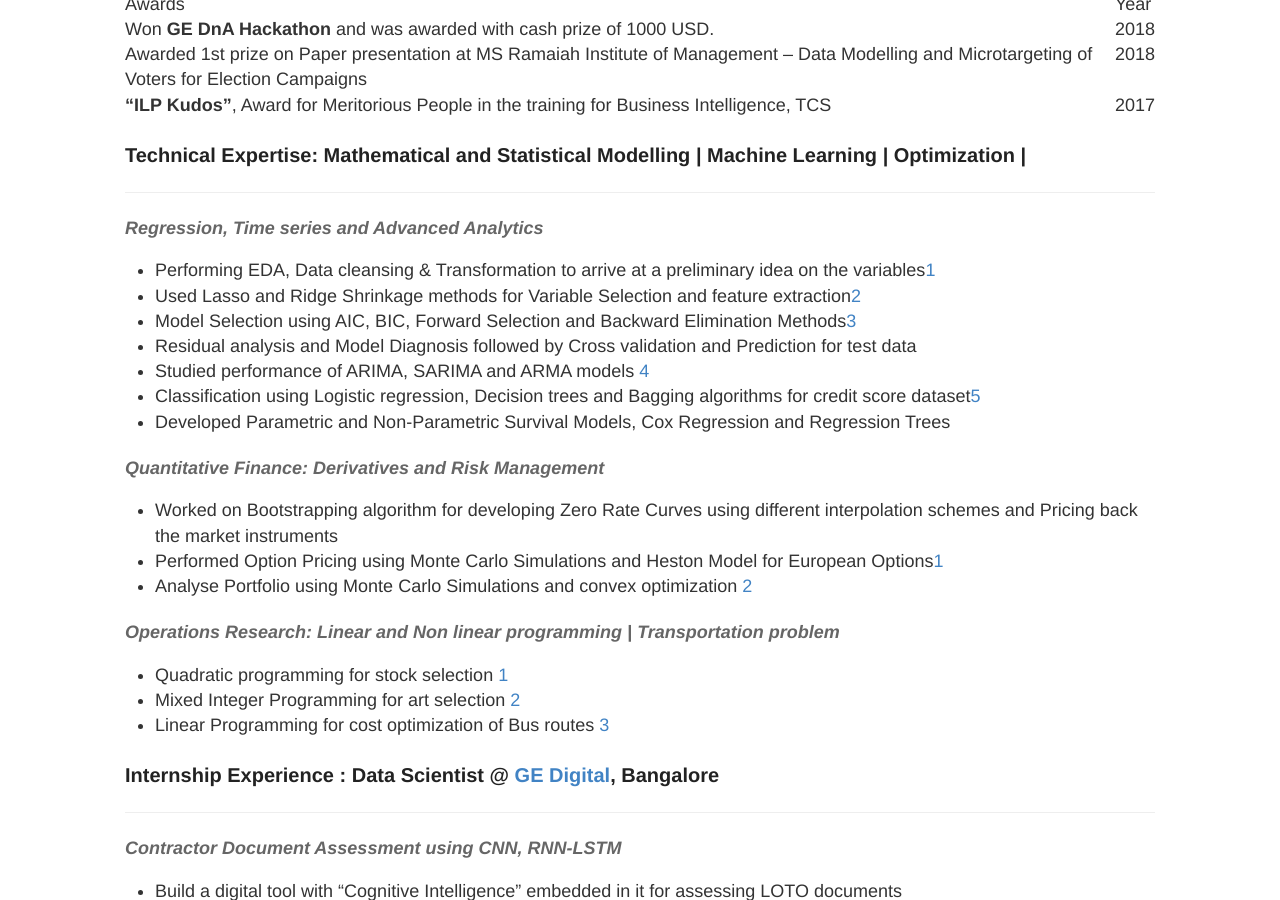
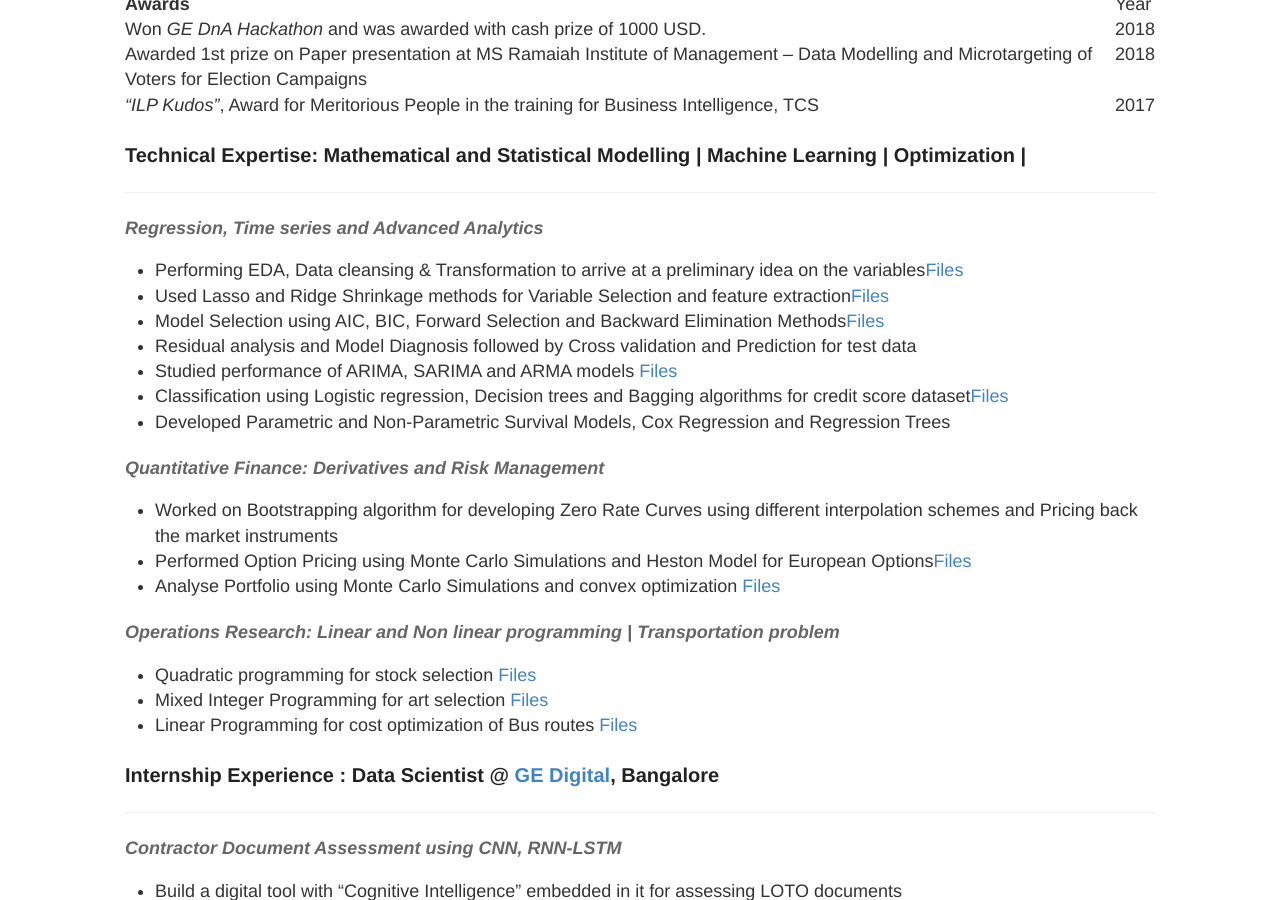
Before and after one commit to SR1608/karthickrajas.github.io, a Jekyll site: the page built from professional.md, in a window 1280 px wide and 900 px high, scrolled down 656 px. Built offline with Jekyll 4.4.1, drawn with Linux system fonts in a browser that asks for light colours; our own code applies the rules of GitHub Pages for plain Markdown files.

Commit message:
Adding professional page

```diff
--- a/professional.md
+++ b/professional.md
@@ -16,11 +16,11 @@ I am a final year Masters student at Indian Insitute of Science, Bangalore. I wi
 ### Academic achievements
 --------------------------------------------------------------------------------------------------------------------------------------
 
-| Awards                                                                                                                    | Year |
+| **Awards**                                                                                                                | Year |
 | --------------------------------------------------------------------------------------------------------------------------|------|
-| Won **GE DnA Hackathon** and was awarded with cash prize of 1000 USD.                                                     | 2018 |
+| Won *GE DnA Hackathon* and was awarded with cash prize of 1000 USD.                                                       | 2018 |
 | Awarded 1st prize on Paper presentation at MS Ramaiah Institute of Management – Data Modelling and Microtargeting of Voters for Election Campaigns                                                                                                                   | 2018 |
-| **“ILP Kudos”**, Award for Meritorious People in the training for Business Intelligence, TCS                              | 2017 |
+| *“ILP Kudos”*, Award for Meritorious People in the training for Business Intelligence, TCS                                | 2017 |
 
 
 ### Technical Expertise: Mathematical and Statistical Modelling | Machine Learning | Optimization |
@@ -28,25 +28,25 @@ I am a final year Masters student at Indian Insitute of Science, Bangalore. I wi
 
 #### *Regression, Time series and Advanced Analytics*
 
-* Performing EDA, Data cleansing & Transformation to arrive at a preliminary idea on the variables[1](https://github.com/karthickrajas/Statistics-Assignment/tree/master/EDA)
-* Used Lasso and Ridge Shrinkage methods for Variable Selection and feature extraction[2](https://github.com/karthickrajas/Statistics-Assignment/tree/master/Advanced%20Analytics%20Assignment)
-* Model Selection using AIC, BIC, Forward Selection and Backward Elimination Methods[3](https://github.com/karthickrajas/Statistics-Assignment/tree/master/MG%20222/AIC%20criteria)
+* Performing EDA, Data cleansing & Transformation to arrive at a preliminary idea on the variables[Files](https://github.com/karthickrajas/Statistics-Assignment/tree/master/EDA)
+* Used Lasso and Ridge Shrinkage methods for Variable Selection and feature extraction[Files](https://github.com/karthickrajas/Statistics-Assignment/tree/master/Advanced%20Analytics%20Assignment)
+* Model Selection using AIC, BIC, Forward Selection and Backward Elimination Methods[Files](https://github.com/karthickrajas/Statistics-Assignment/tree/master/MG%20222/AIC%20criteria)
 * Residual analysis and Model Diagnosis followed by Cross validation and Prediction for test data
-* Studied performance of ARIMA, SARIMA and ARMA models [4](https://github.com/karthickrajas/Statistics-Assignment/tree/master/MG%20222/Time%20Series%20Assignment)
-* Classification using Logistic regression, Decision trees and Bagging algorithms for credit score dataset[5](https://github.com/karthickrajas/Statistics-Assignment/tree/master/Advanced%20Analytics%20Assignment)
+* Studied performance of ARIMA, SARIMA and ARMA models [Files](https://github.com/karthickrajas/Statistics-Assignment/tree/master/MG%20222/Time%20Series%20Assignment)
+* Classification using Logistic regression, Decision trees and Bagging algorithms for credit score dataset[Files](https://github.com/karthickrajas/Statistics-Assignment/tree/master/Advanced%20Analytics%20Assignment)
 * Developed Parametric and Non-Parametric Survival Models, Cox Regression and Regression Trees
 
 #### *Quantitative Finance: Derivatives and Risk Management*
 
 * Worked on Bootstrapping algorithm for developing Zero Rate Curves using different interpolation schemes and Pricing back the market instruments
-* Performed Option Pricing using Monte Carlo Simulations and Heston Model for European Options[1](https://github.com/karthickrajas/Finance-Assignment/tree/master/Finance%20Assignment%202)
-* Analyse Portfolio using Monte Carlo Simulations and convex optimization [2](https://github.com/karthickrajas/Finance-Assignment/tree/master/Portfolio%20Risk%20Management)
+* Performed Option Pricing using Monte Carlo Simulations and Heston Model for European Options[Files](https://github.com/karthickrajas/Finance-Assignment/tree/master/Finance%20Assignment%202)
+* Analyse Portfolio using Monte Carlo Simulations and convex optimization [Files](https://github.com/karthickrajas/Finance-Assignment/tree/master/Portfolio%20Risk%20Management)
 
 #### *Operations Research: Linear and Non linear programming | Transportation problem*
 
-* Quadratic programming for stock selection [1](https://github.com/karthickrajas/Operations-Research-Assignments/tree/master/Assignment%20-%20Non%20Linear%20Programing)
-* Mixed Integer Programming for art selection [2](https://github.com/karthickrajas/Operations-Research-Assignments/tree/master/Assignment%20-%20Assinging%20Art)
-* Linear Programming for cost optimization of Bus routes [3](https://github.com/karthickrajas/Operations-Research-Assignments/tree/master/Assignment%20-%20School%20Bus%20Optimization)
+* Quadratic programming for stock selection [Files](https://github.com/karthickrajas/Operations-Research-Assignments/tree/master/Assignment%20-%20Non%20Linear%20Programing)
+* Mixed Integer Programming for art selection [Files](https://github.com/karthickrajas/Operations-Research-Assignments/tree/master/Assignment%20-%20Assinging%20Art)
+* Linear Programming for cost optimization of Bus routes [Files](https://github.com/karthickrajas/Operations-Research-Assignments/tree/master/Assignment%20-%20School%20Bus%20Optimization)
 
 
 ### Internship Experience : Data Scientist @ [GE Digital](https://www.ge.com/digital/), Bangalore
```
